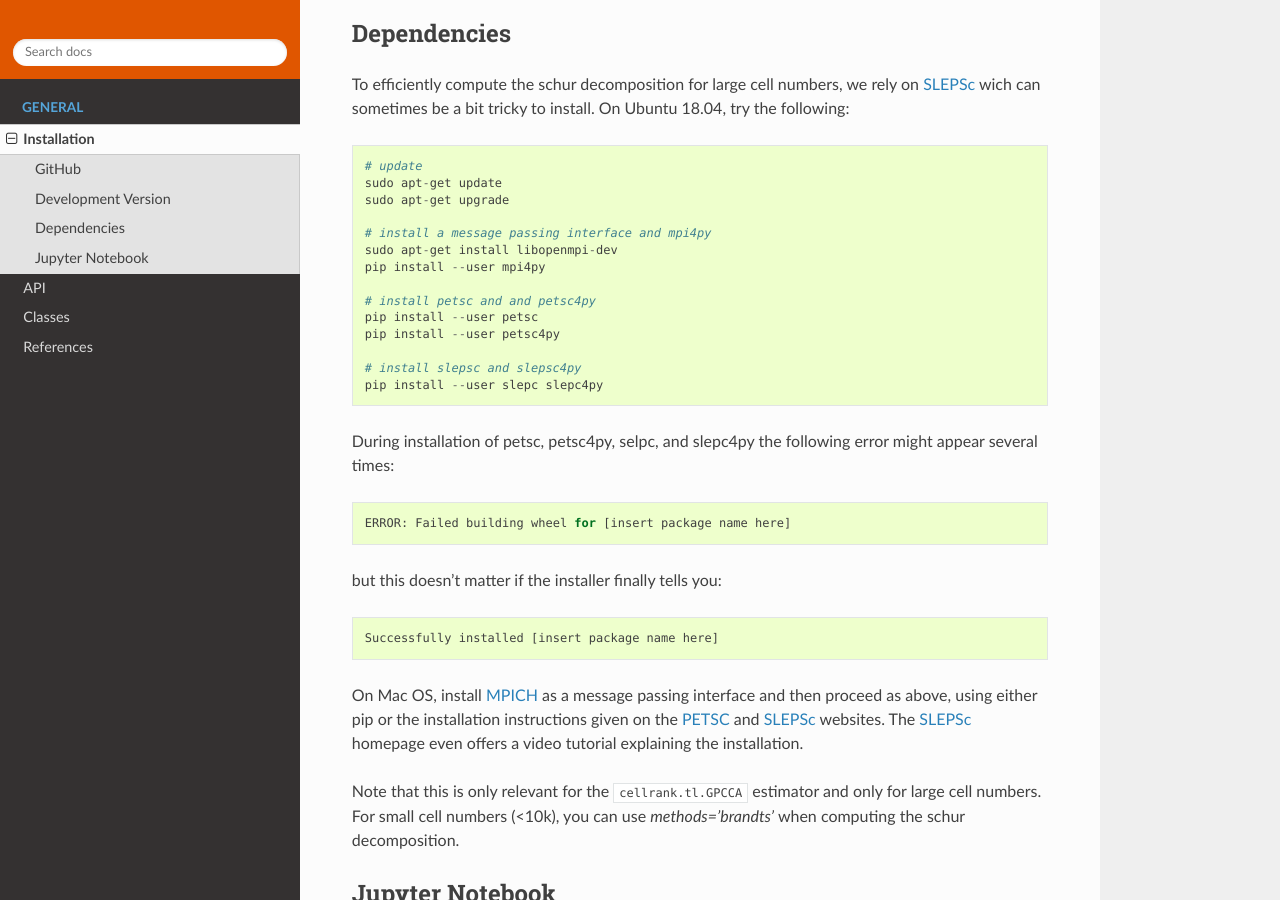
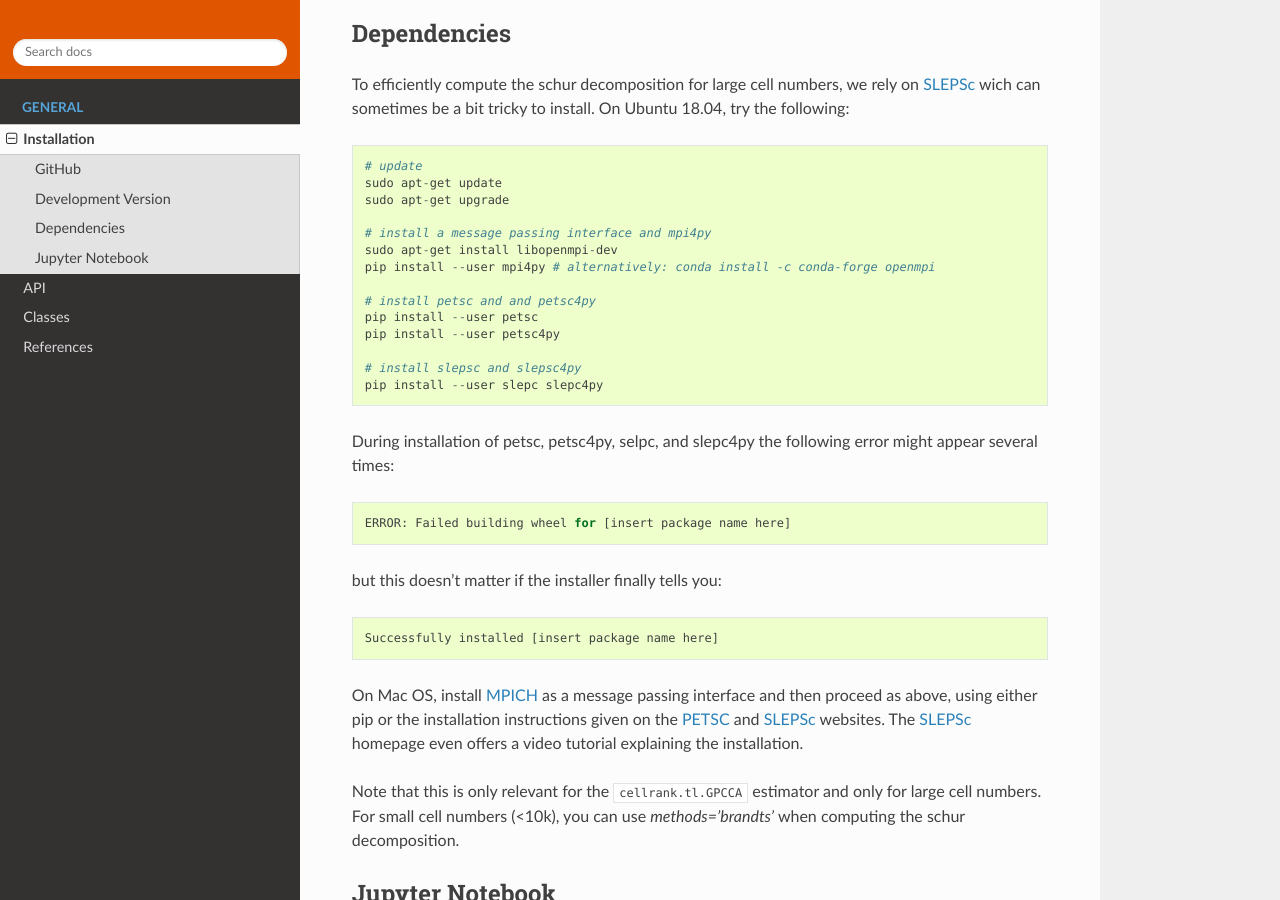
Before and after one commit to theislab/cellrank, a Sphinx documentation site: the page built from docs/source/installation.rst, in a window 1280 px wide and 900 px high, scrolled down 622 px. Built offline with Sphinx 7.4.7 and the Read the Docs theme 2.0.0, drawn with Linux system fonts in a browser that asks for light colours; pages that are not in the unit, such as notebooks, are missing from menus.

Commit message:
Update the installation instr.

```diff
--- a/docs/source/installation.rst
+++ b/docs/source/installation.rst
@@ -29,7 +29,7 @@ sometimes be a bit tricky to install. On Ubuntu 18.04, try the following::
 
     # install a message passing interface and mpi4py
     sudo apt-get install libopenmpi-dev
-    pip install --user mpi4py
+    pip install --user mpi4py # alternatively: conda install -c conda-forge openmpi
 
     # install petsc and and petsc4py
     pip install --user petsc
```
